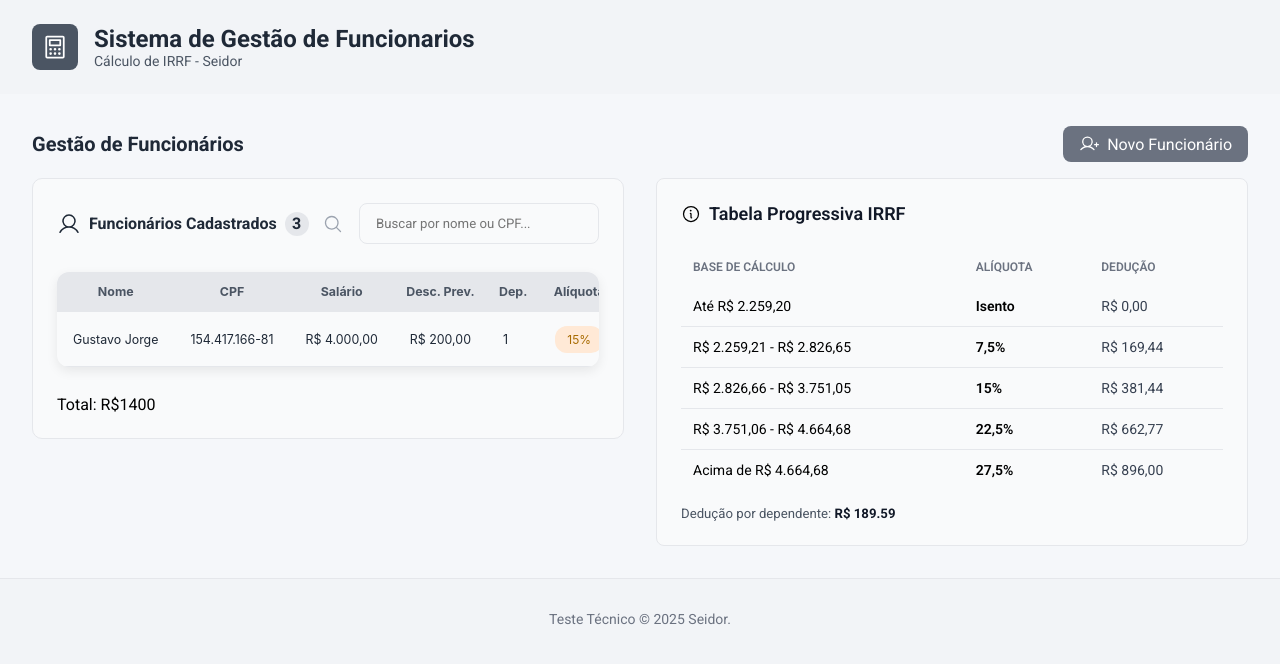
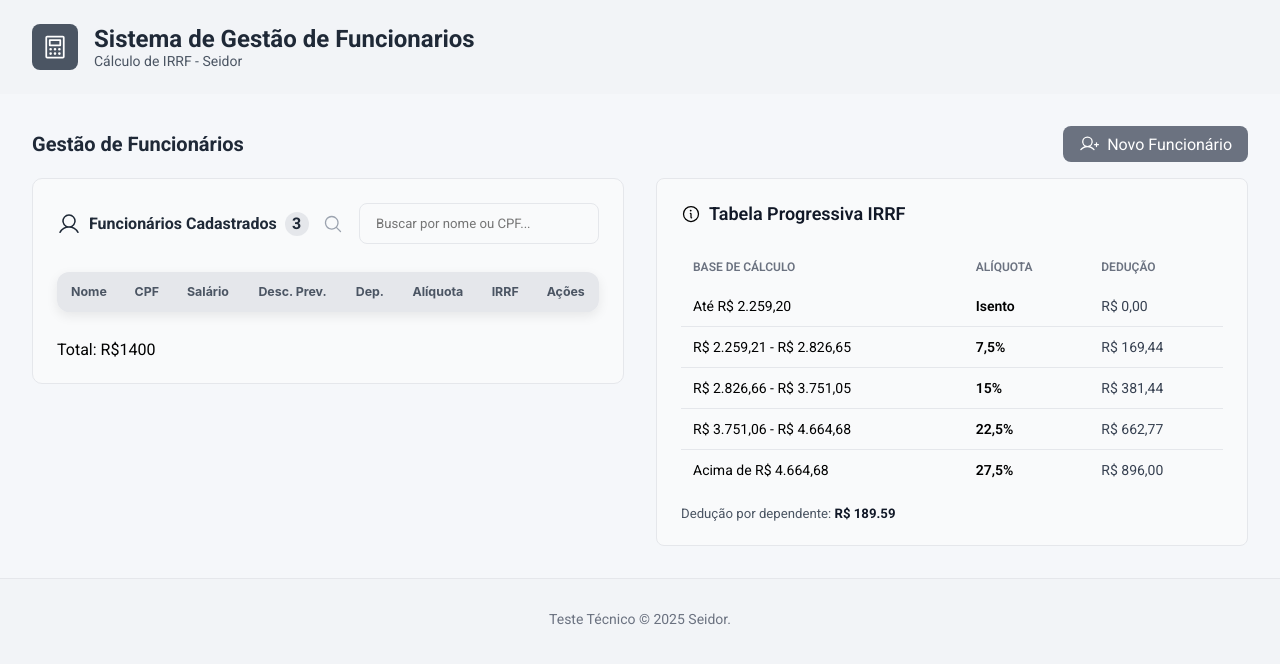
Before and after one commit to GustavoJorgge/irrf-manager, a React (Vite) app: page / in a window 1280 px wide. Shown: the top 664 px of the page. Built offline with nearby package versions, Linux system fonts and the light colour scheme.

Commit message:
feat: iniciando ContextAPI

```diff
--- a/package.json
+++ b/package.json
@@ -16,6 +16,7 @@
     "react-dom": "^19.2.0",
     "react-hook-form": "^7.68.0",
     "styled-components": "^6.1.19",
+    "uuid": "^13.0.0",
     "zod": "^4.1.13"
   },
   "devDependencies": {
@@ -24,6 +25,7 @@
     "@types/react": "^19.2.5",
     "@types/react-dom": "^19.2.3",
     "@types/styled-components": "^5.1.36",
+    "@types/uuid": "^10.0.0",
     "@vitejs/plugin-react": "^5.1.1",
     "eslint": "^9.39.1",
     "eslint-plugin-react-hooks": "^7.0.1",
--- a/src/components/employees/EmployeeTable/index.tsx
+++ b/src/components/employees/EmployeeTable/index.tsx
@@ -1,31 +1,20 @@
 import { PencilIcon, TrashIcon } from "@phosphor-icons/react";
 import { Container, Table, Thead, Tbody, Tr, Th, Td, Tag, Actions, IconButton } from "./styles";
+import { useEmployee } from "../../../context/EmployeeContext";
 
-interface EmployeeProps {
-  id: string;
-  nome: string;
-  cpf: string;
-  salario: number;
-  descontoPrev: number;
-  dependentes: number;
-  aliquota: string;
-  irrf: number;
-}
-
-const mockEmployees: EmployeeProps[] = [
-  {
-    id: "1",
-    nome: "Gustavo Jorge",
-    cpf: "154.417.166-81",
-    salario: 4000,
-    descontoPrev: 200,
-    dependentes: 1,
-    aliquota: "15%",
-    irrf: 160.12,
-  },
-];
+// interface EmployeeProps {
+//   id: string;
+//   nome: string;
+//   cpf: string;
+//   salario: number;
+//   previousDiscount: number;
+//   dependents: number;
+//   aliquot: string;
+//   irrf: number;
+// }
 
 export default function EmployeeTable() {
+  const { employees } = useEmployee();
   return (
     <Container>
       <Table>
@@ -43,31 +32,21 @@ export default function EmployeeTable() {
         </Thead>
 
         <Tbody>
-          {mockEmployees.map((emp) => (
+          {employees.map((emp) => (
             <Tr key={emp.id}>
-              <Td>{emp.nome}</Td>
+              <Td>{emp.name}</Td>
               <Td>{emp.cpf}</Td>
               <Td>
-                {emp.salario.toLocaleString("pt-BR", {
-                  style: "currency",
-                  currency: "BRL",
-                })}
+                {emp.salary} </Td>
+              <Td>
+                {emp.previousDiscount}
+              </Td>
+              <Td>{emp.dependents}</Td>
+              <Td>
+                <Tag>15</Tag>
               </Td>
               <Td>
-                {emp.descontoPrev.toLocaleString("pt-BR", {
-                  style: "currency",
-                  currency: "BRL",
-                })}
-              </Td>
-              <Td>{emp.dependentes}</Td>
-              <Td>
-                <Tag>{emp.aliquota}</Tag>
-              </Td>
-              <Td>
-                {emp.irrf.toLocaleString("pt-BR", {
-                  style: "currency",
-                  currency: "BRL",
-                })}
+                R$40
               </Td>
 
               <Td>
--- /dev/null
+++ b/src/context/EmployeeContext.tsx
@@ -0,0 +1,19 @@
+import { createContext, useContext } from 'react';
+import { type EmployeeData } from '../pages/EmployeeForm';
+
+export interface EmployeeContextType {
+  employees: EmployeeData[];
+  addEmployee: (employee: EmployeeData) => void;
+}
+
+export const EmployeeContext = createContext<EmployeeContextType | undefined>(
+  undefined
+);
+
+export function useEmployee() {
+  const context = useContext(EmployeeContext);
+  if (!context) {
+    throw new Error('useEmployee deve estar dentro de EmployeeProvider');
+  }
+  return context;
+}
--- /dev/null
+++ b/src/context/EmployeeProvider.tsx
@@ -0,0 +1,22 @@
+import { useState, type ReactNode } from 'react';
+import { EmployeeContext, type EmployeeContextType } from './EmployeeContext';
+import { type EmployeeData } from '../pages/EmployeeForm';
+
+export function EmployeeProvider({ children }: { children: ReactNode }) {
+  const [employees, setEmployees] = useState<EmployeeData[]>([]);
+
+  const addEmployee = (employee: EmployeeData) => {
+    setEmployees(prev => [...prev, employee]);
+  };
+
+  const value: EmployeeContextType = {
+    employees,
+    addEmployee,
+  };
+
+  return (
+    <EmployeeContext.Provider value={value}>
+      {children}
+    </EmployeeContext.Provider>
+  );
+}
--- a/src/main.tsx
+++ b/src/main.tsx
@@ -1,9 +1,9 @@
-import { StrictMode } from 'react'
 import { createRoot } from 'react-dom/client'
 import {App} from './App.tsx'
+import { EmployeeProvider } from './context/EmployeeProvider.tsx'
 
 createRoot(document.getElementById('root')!).render(
-  <StrictMode>
+   <EmployeeProvider>
     <App />
-  </StrictMode>,
+  </EmployeeProvider>,
 )
--- a/src/pages/EmployeeForm/index.tsx
+++ b/src/pages/EmployeeForm/index.tsx
@@ -2,22 +2,13 @@ import { X } from '@phosphor-icons/react';
 import { useForm } from 'react-hook-form';
 import { zodResolver } from '@hookform/resolvers/zod';
 import { z } from 'zod';
-
 import { Input } from '../../components/ui/Input/input';
-import {
-  ModalOverlay,
-  ModalContent,
-  ModalHeader,
-  CloseButton,
-  ModalBody,
-  FormField,
-  FormLabel,
-  FormRow,
-  ModalFooter,
-  ErrorMessage,
-} from './styles';
+import {  ModalOverlay, ModalContent, ModalHeader, CloseButton, ModalBody,FormField, FormLabel, FormRow, ModalFooter, ErrorMessage,} from './styles';
 import { Title } from '../../components/ui/Title/title';
 import { Button } from '../../components/ui/Button/button';
+import { useEmployee } from '../../context/EmployeeContext';
+import { v4 as uuid } from "uuid";
+
 
 interface EmployeeFormProps {
   isOpen: boolean;
@@ -26,25 +17,25 @@ interface EmployeeFormProps {
 }
 
 const employeeSchema = z.object({
+  id: z.string().uuid().optional(),
   name: z
-    .string()
-    .min(3, 'Informe o nome completo')
-    .max(100, 'Nome muito longo'),
+    .string(),
   cpf: z
     .string()
-    .regex(/^\d{11}$|^\d{3}\.\d{3}\.\d{3}-\d{2}$/, 'CPF inválido'),
-  salary: z.number().positive('Informe um salário válido'),
-  previousDiscount: z.number().min(0, 'Valor inválido'),
+    // .regex(/^\d{11}$|^\d{3}\.\d{3}\.\d{3}-\d{2}$/, 'CPF inválido'),
+    .min(11, 'CPF inválido'),
+  salary: z.number(),
+  previousDiscount: z.number(),
   dependents: z
-    .number()
-    .int('Valor inválido')
-    .min(0, 'Valor inválido')
-    .max(20, 'Máximo de 20 dependentes'),
+    .number(),
 });
 
 export type EmployeeData = z.infer<typeof employeeSchema>;
 
-export function EmployeeForm({ isOpen, onClose, onSubmit }: EmployeeFormProps) {
+export function EmployeeForm({ isOpen, onClose }: EmployeeFormProps) {
+
+  const {addEmployee} = useEmployee();
+
   const {
     register,
     handleSubmit,
@@ -52,17 +43,11 @@ export function EmployeeForm({ isOpen, onClose, onSubmit }: EmployeeFormProps) {
     formState: { errors, isSubmitting },
   } = useForm<EmployeeData>({
     resolver: zodResolver(employeeSchema),
-    defaultValues: {
-      name: '',
-      cpf: '',
-      salary: 0,
-      previousDiscount: 0,
-      dependents: 0,
-    },
   });
 
   function handleSave(data: EmployeeData) {
-    // onSubmit(data);
+    const newEmployee = { ...data, id: uuid() };
+    addEmployee(newEmployee);
     console.log(data)
     handleClose();
   }
--- a/src/pages/Home/index.tsx
+++ b/src/pages/Home/index.tsx
@@ -12,6 +12,7 @@ import {
 } from "./styles";
 import { Title } from '../../components/ui/Title/title';
 import { Button } from '../../components/ui/Button/button';
+import { useEmployee } from '../../context/EmployeeContext';
 
 export function Home(){
   const [isModalOpen, setIsModalOpen] = useState(false);
@@ -24,10 +25,11 @@ export function Home(){
     setIsModalOpen(false);
   };
 
-  const handleSubmitEmployee = (employee: EmployeeData) => {
-    console.log('Novo funcionário cadastrado:', employee);
+const { addEmployee } = useEmployee();
 
-  };
+const handleSubmitEmployee = (employee: EmployeeData) => {
+  addEmployee(employee);
+};
 
   return(
     <HomeContainer>
```
Also changed, not shown: src/utils/calculateIRRF.ts (added, +37 -0 lines), 1 other file (tests, documents, lock files or other folders).
